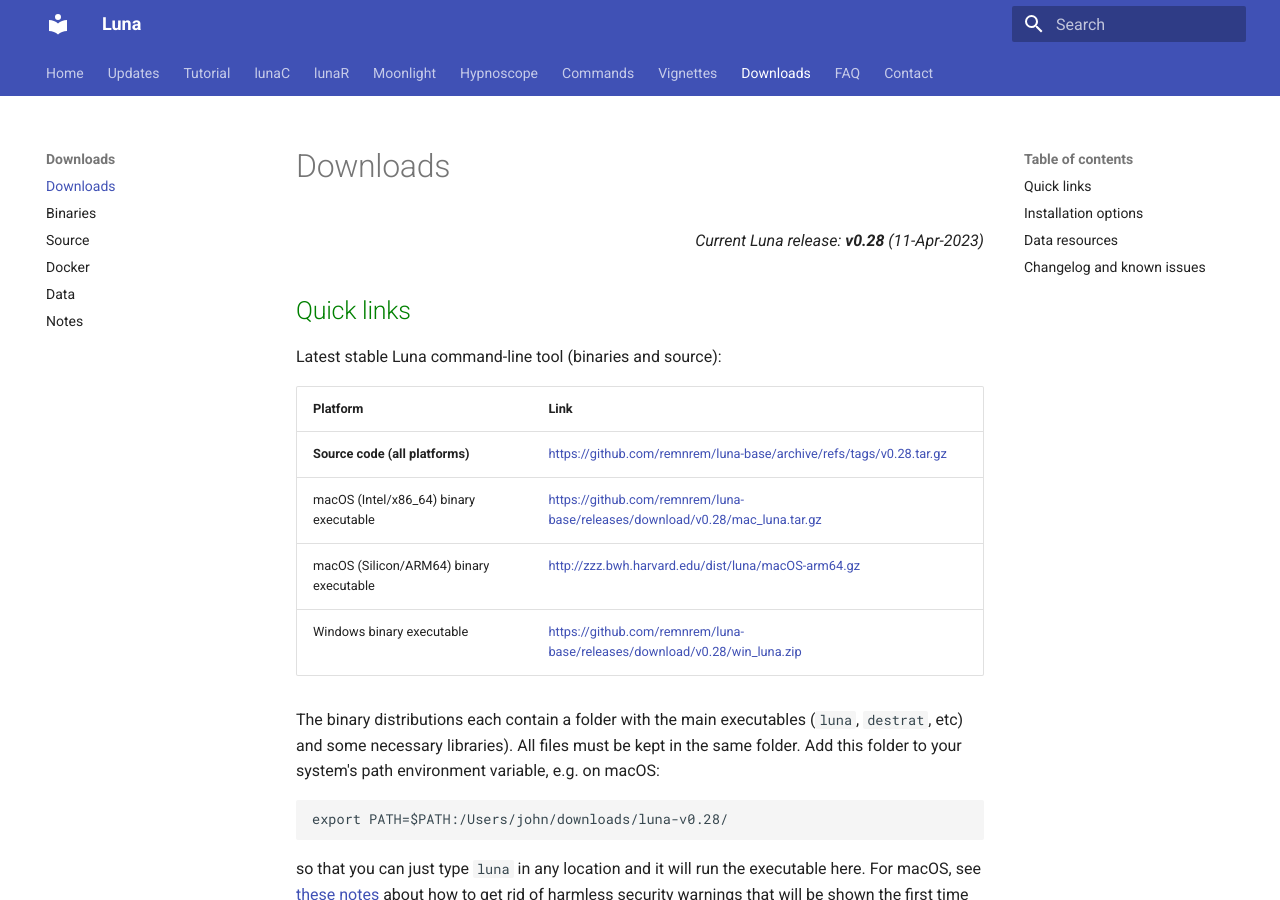
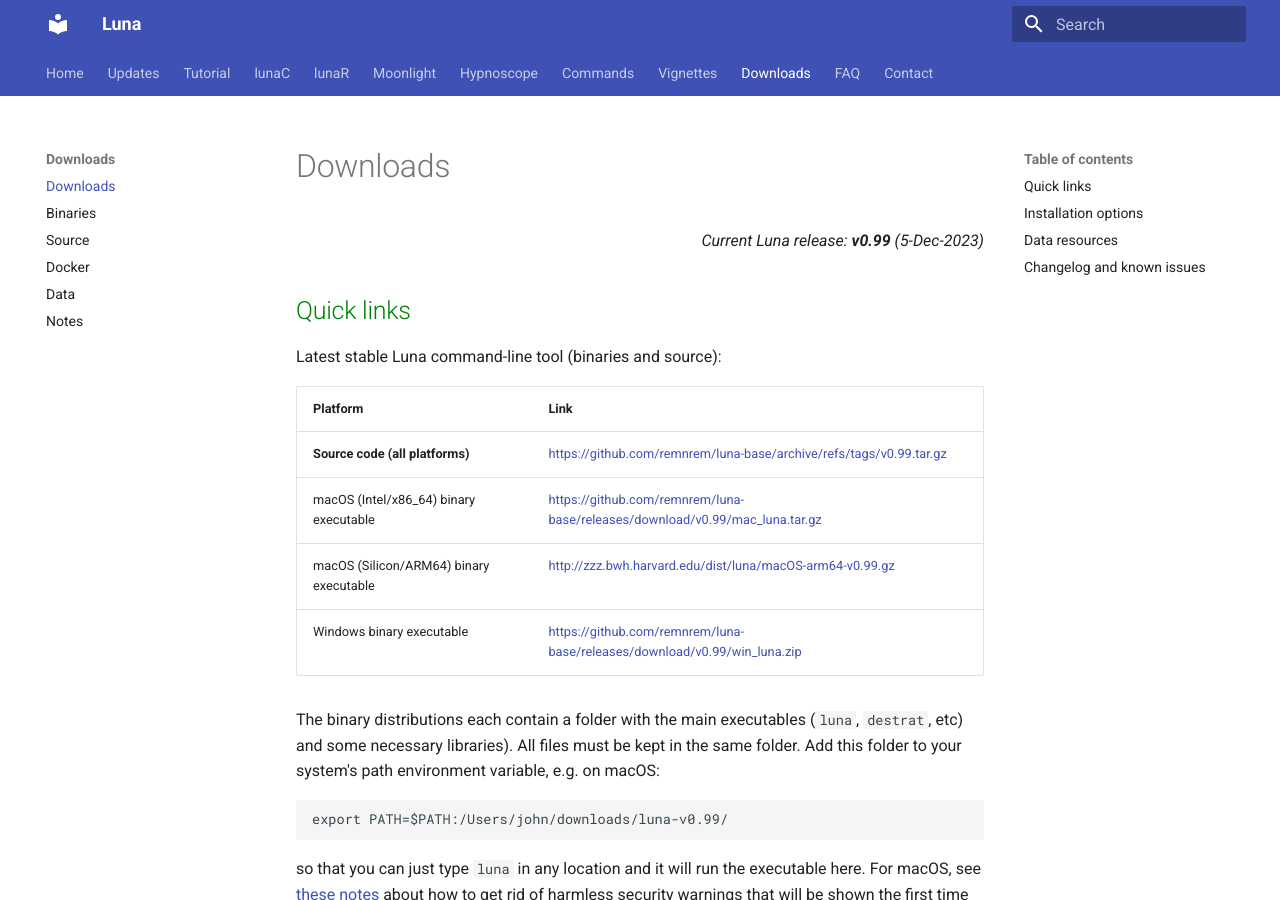
Before and after one commit to remnrem/luna-doc, an MkDocs documentation site: the page built from docs/download/index.md, in a window 1280 px wide and 900 px high. Built offline with MkDocs 1.6.1 and Material for MkDocs 9.7.7, drawn with Linux system fonts in a browser that asks for light colours.

Commit message:
updated binaries

````diff
--- a/docs/download/index.md
+++ b/docs/download/index.md
@@ -1,6 +1,6 @@
 # Downloads
 
-<p align="right"><em>Current Luna release: <b>v0.28</b> (11-Apr-2023)</em></p>
+<p align="right"><em>Current Luna release: <b>v0.99</b> (5-Dec-2023)</em></p>
 
 ## Quick links
 
@@ -8,17 +8,17 @@
 
 | Platform | Link |
 | ----- | ----- |
-| __Source code (all platforms)__ | [https://github.com/remnrem/luna-base/archive/refs/tags/v0.28.tar.gz](https://github.com/remnrem/luna-base/archive/refs/tags/v0.28.tar.gz) |
-| macOS (Intel/x86_64) binary executable | [https://github.com/remnrem/luna-base/releases/download/v0.28/mac_luna.tar.gz](https://github.com/remnrem/luna-base/releases/download/v0.28/mac_luna.tar.gz) |
-| macOS (Silicon/ARM64) binary executable | [http://zzz.bwh.harvard.edu/dist/luna/macOS-arm64.gz](http://zzz.bwh.harvard.edu/dist/luna/macOS-arm64-v0.28.gz)|
-| Windows binary executable | [https://github.com/remnrem/luna-base/releases/download/v0.28/win_luna.zip](https://github.com/remnrem/luna-base/releases/download/v0.28/win_luna.zip) |
+| __Source code (all platforms)__ | [https://github.com/remnrem/luna-base/archive/refs/tags/v0.99.tar.gz](https://github.com/remnrem/luna-base/archive/refs/tags/v0.99.tar.gz) |
+| macOS (Intel/x86_64) binary executable | [https://github.com/remnrem/luna-base/releases/download/v0.99/mac_luna.tar.gz](https://github.com/remnrem/luna-base/releases/download/v0.99/mac_luna.tar.gz) |
+| macOS (Silicon/ARM64) binary executable | [http://zzz.bwh.harvard.edu/dist/luna/macOS-arm64-v0.99.gz](http://zzz.bwh.harvard.edu/dist/luna/macOS-arm64-v0.99.gz)|
+| Windows binary executable | [https://github.com/remnrem/luna-base/releases/download/v0.99/win_luna.zip](https://github.com/remnrem/luna-base/releases/download/v0.99/win_luna.zip) |
 
 The binary distributions each contain a folder with the main executables
 (`luna`, `destrat`, etc) and some necessary libraries).  All files
 must be kept in the same folder. Add this folder to your system's path environment variable,
 e.g. on macOS:
 ```
-export PATH=$PATH:/Users/john/downloads/luna-v0.28/
+export PATH=$PATH:/Users/john/downloads/luna-v0.99/
 ```
 so that you can just type `luna` in any location and it will run the executable here.
 For macOS, see [these notes](exec.md##macos-installation-notes) about how to get rid of
````
